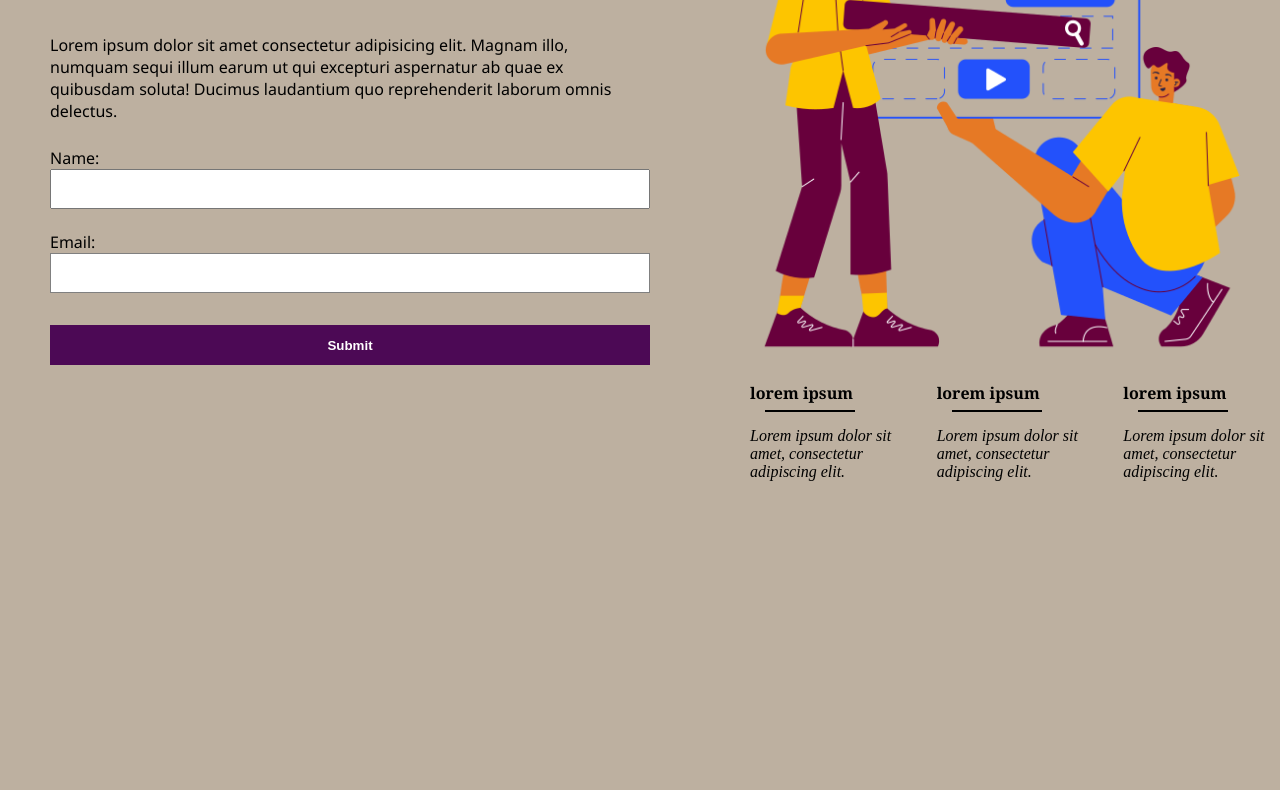
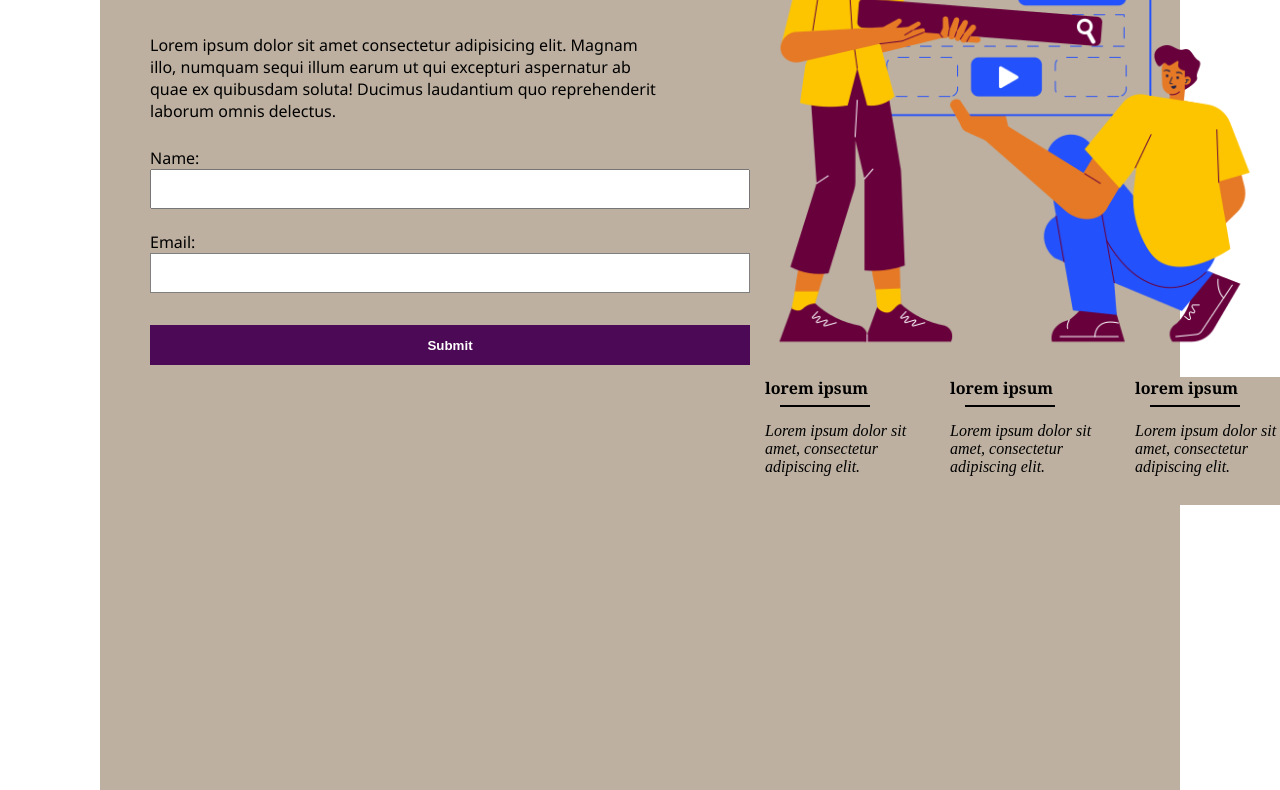
Before and after one commit to bigj11514-droid/landing-page-exams, a plain HTML site: page index.html in a window 1280 px wide. Shown: the part 274-1064 px from the top of the page. Drawn offline with Linux system fonts and the light colour scheme.

Commit message:
landing page exmas

```diff
--- a/exams.css
+++ b/exams.css
@@ -3,6 +3,11 @@
     margin: 0;
     padding: 0;
     box-sizing: border-box;
+}
+/* styling the body  */
+body{
+    max-width: 1080px;
+    margin: 0 auto;
 }
 /* styling the navigation bar*/
 nav{
```
